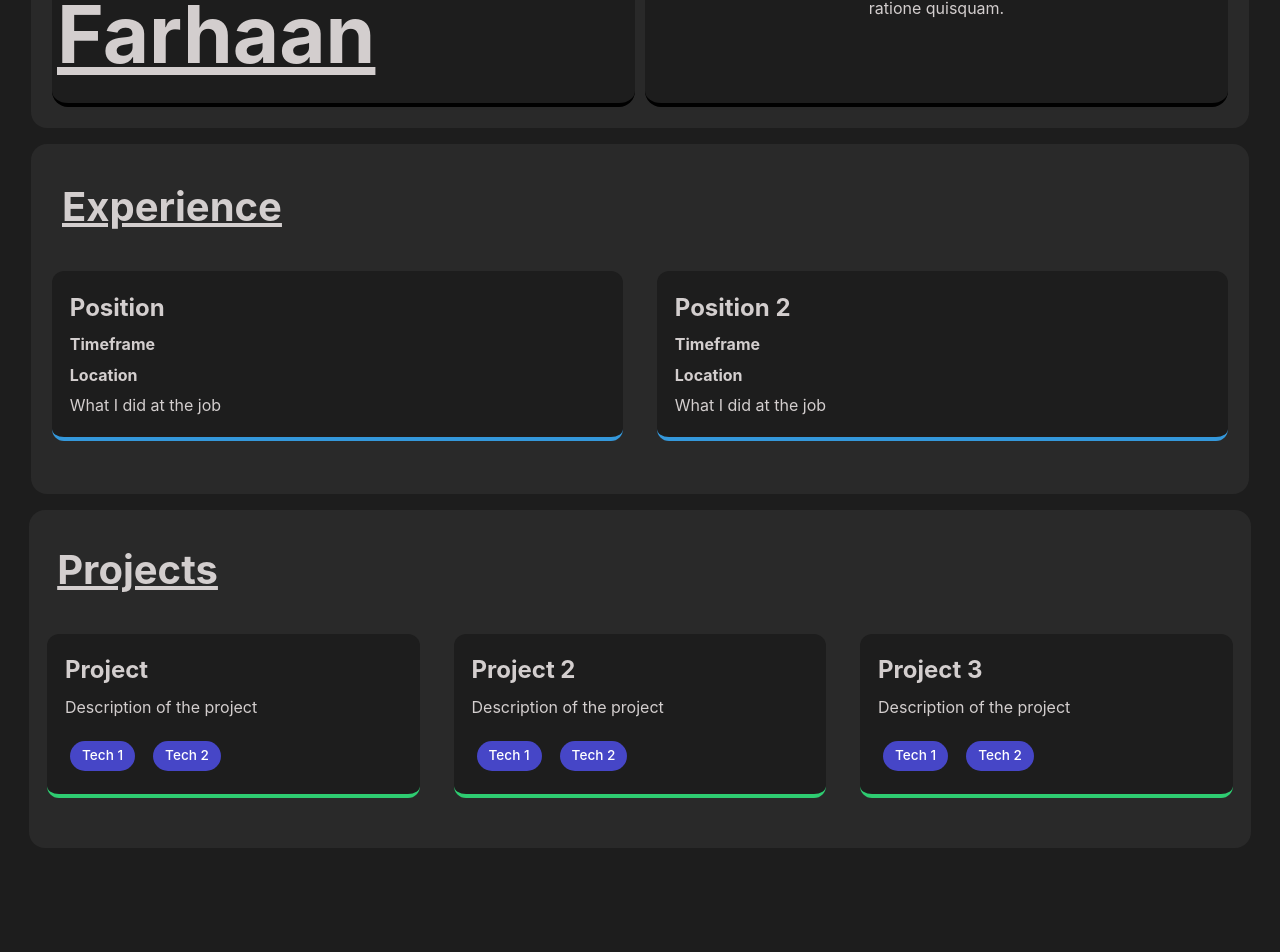
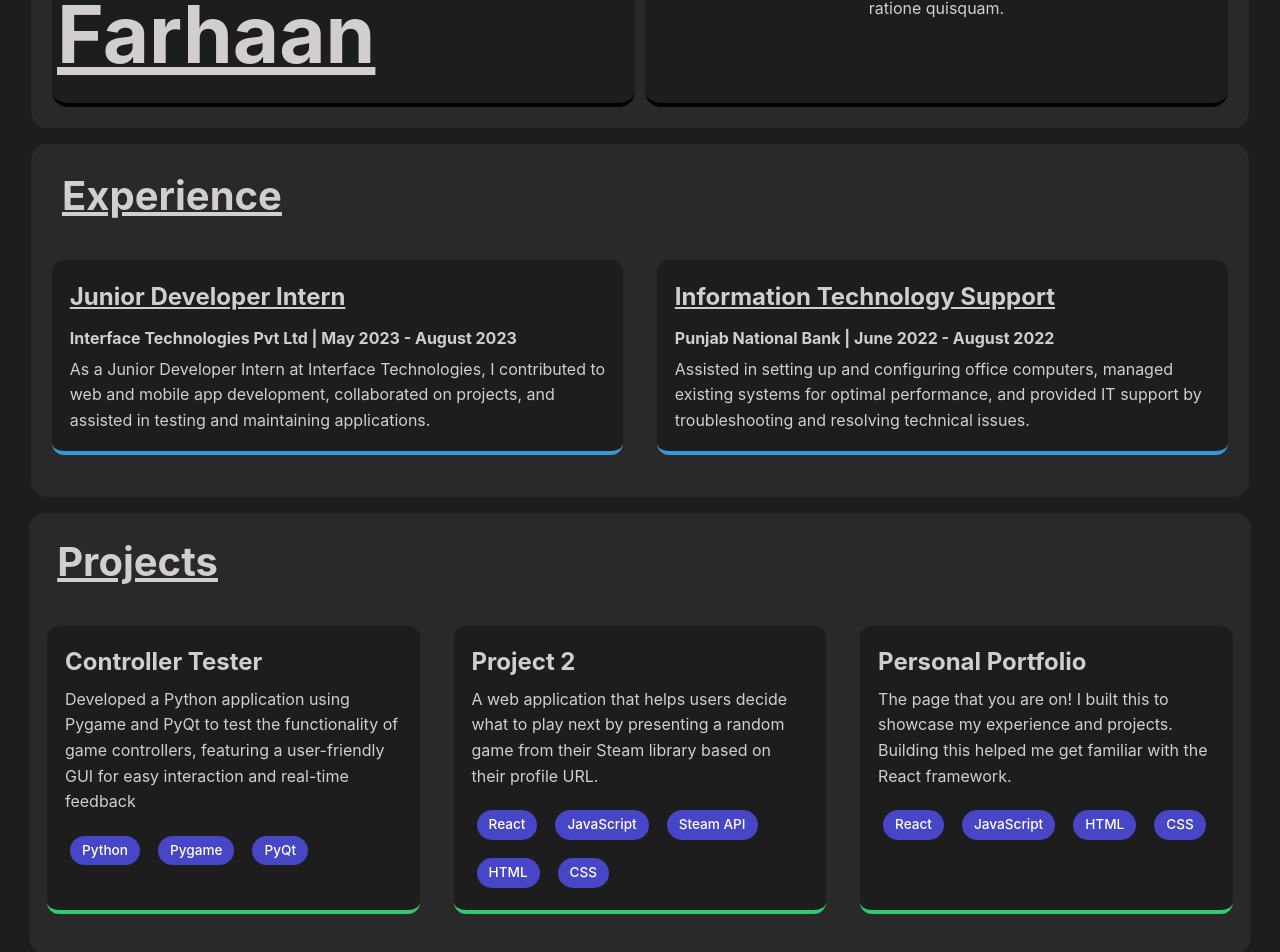
Before and after one commit to sFRHN/Portfolio, a React (Vite) app: page / in a window 1280 px wide. Shown: the part 205-1157 px from the top of the page. Before the commit the page ends 1072 px from the top, so only its background shows below. Built offline with nearby package versions, Linux system fonts and the light colour scheme.

Commit message:
Added actual data

```diff
--- a/src/App.css
+++ b/src/App.css
@@ -45,7 +45,10 @@ body {
   background-color: hsl(0, 0%, 16%);
   border-radius: 16px;
   margin: 1rem;
-  padding: 1rem;
+  padding-top: 0.3rem;
+  padding-bottom: 0.3rem;
+  padding-left: 1rem;
+  padding-right: 1rem;
 }
 
 .experience h1 {
@@ -71,6 +74,11 @@ body {
   border-bottom: 4px solid #3498db;
 }
 
+.experience-item h2 {
+  text-decoration: underline;
+  margin-bottom: 10px;
+}
+
 .experience-item:hover {
   transform: translateY(-5px);
 }
@@ -79,7 +87,10 @@ body {
   background-color: hsl(0, 0%, 16%);
   border-radius: 16px;
   margin: 0.9rem;
-  padding: 0.8rem;
+  padding-top: 0.1rem;
+  padding-bottom: 0.1rem;
+  padding-left: 0.8rem;
+  padding-right: 0.8rem;
 }
 
 .projects h1 {
--- a/src/App.jsx
+++ b/src/App.jsx
@@ -41,17 +41,23 @@ function Experience() {
       <div className="experience-section">
 
         <div className="experience-item">
-          <h2>Position</h2>
-          <h4>Timeframe</h4>
-          <h4>Location</h4>
-          <p>What I did at the job</p>
+          <h2>Junior Developer Intern</h2>
+          <h4>Interface Technologies Pvt Ltd | May 2023 - August 2023</h4>
+          <p>
+            As a Junior Developer Intern at Interface Technologies,
+            I contributed to web and mobile app development, collaborated
+            on projects, and assisted in testing and maintaining applications.
+          </p>
         </div>
 
         <div className="experience-item">
-          <h2>Position 2</h2>
-          <h4>Timeframe</h4>
-          <h4>Location</h4>
-          <p>What I did at the job</p>
+          <h2>Information Technology Support</h2>
+          <h4>Punjab National Bank | June 2022 - August 2022</h4>
+          <p>
+          Assisted in setting up and configuring office computers,
+          managed existing systems for optimal performance, and provided
+          IT support by troubleshooting and resolving technical issues.
+          </p>
         </div>
 
       </div>
@@ -70,29 +76,48 @@ function Projects() {
       <div className="projects-section">
 
         <div className="project-item">
-          <h2>Project</h2>
-          <p>Description of the project</p>
+          <h2>Controller Tester</h2>
+          <p>
+            Developed a Python application using Pygame and PyQt
+            to test the functionality of game controllers,
+            featuring a user-friendly GUI for easy interaction
+            and real-time feedback
+          </p>
           <ul>
-            <li>Tech 1</li>
-            <li>Tech 2</li>
+            <li>Python</li>
+            <li>Pygame</li>
+            <li>PyQt</li>
           </ul>
         </div>
 
         <div className="project-item">
           <h2>Project 2</h2>
-          <p>Description of the project</p>
+          <p>
+            A web application that helps users decide what to play next
+            by presenting a random game from their Steam library based
+            on their profile URL.
+          </p>
           <ul>
-            <li>Tech 1</li>
-            <li>Tech 2</li>
+            <li>React</li>
+            <li>JavaScript</li>
+            <li>Steam API</li>
+            <li>HTML</li>
+            <li>CSS</li>
           </ul>
         </div>
 
         <div className="project-item">
-          <h2>Project 3</h2>
-          <p>Description of the project</p>
+          <h2>Personal Portfolio</h2>
+          <p>
+            The page that you are on!
+            I built this to showcase my experience and projects.
+            Building this helped me get familiar with the React framework.
+          </p>
           <ul>
-            <li>Tech 1</li>
-            <li>Tech 2</li>
+            <li>React</li>
+            <li>JavaScript</li>
+            <li>HTML</li>
+            <li>CSS</li>
           </ul>
         </div>
 
```
